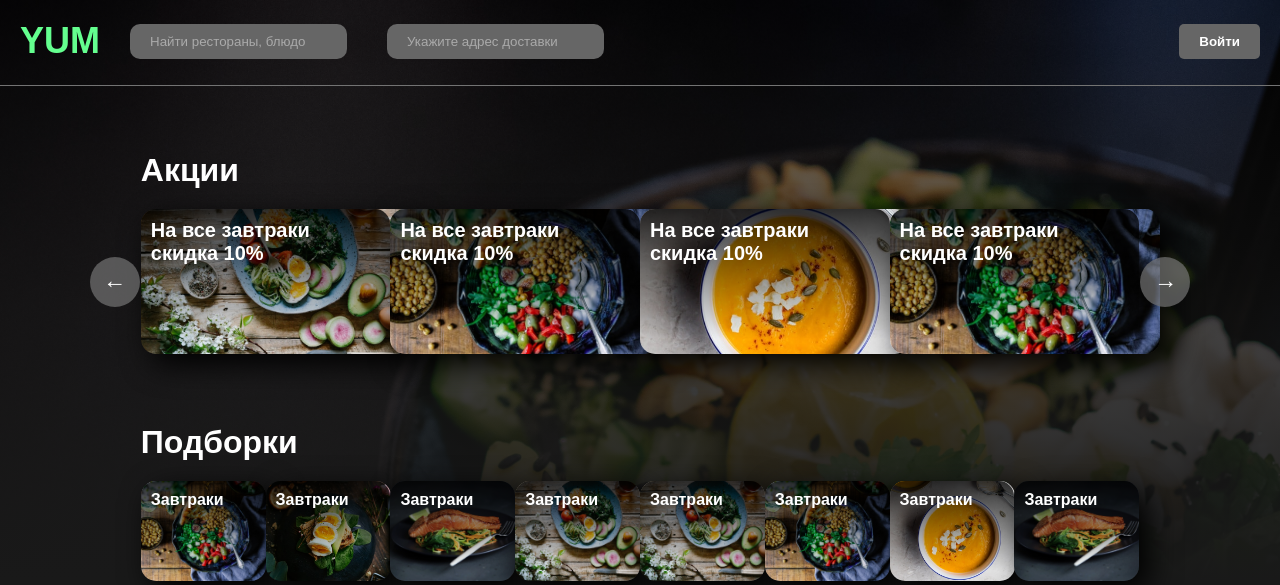
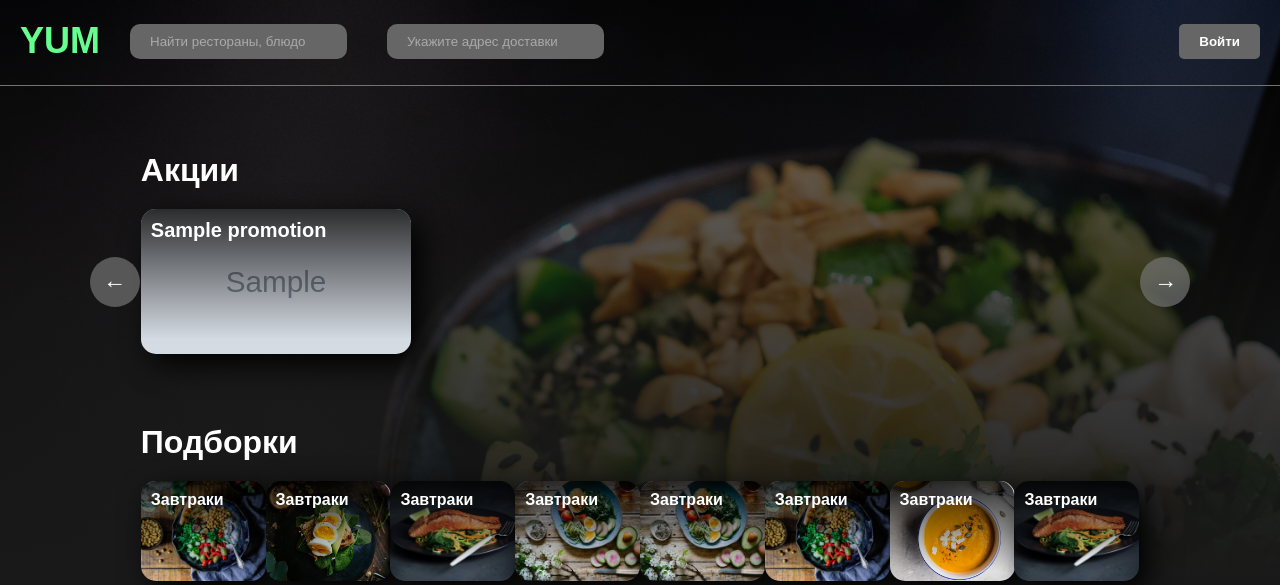
Before and after one commit to kathlleen/yum-env, a Django app: page / in a window 1280 px wide. Shown: the top 585 px of the page. Run offline with Django 4.2, Linux system fonts and the light colour scheme; tables that the repository leaves empty hold one stand-in row (values such as "Sample post"); grey boxes marked "Sample" are stand-in pictures.

Commit message:
Promotions with urls to restaurants

```diff
--- a/yum/main/templates/main/index.html
+++ b/yum/main/templates/main/index.html
@@ -13,37 +13,18 @@
         <div class="arrow a-left">
             <p> ← </p>
         </div>
-        <div class="card">
-            <div class="card-overlay"></div>
-            <img src="{% static 'images/dish5.jpg' %}" alt="Завтрак" class="card-img">
-            <div class="card-content">
-                <h3>На все завтраки скидка 10%</h2>
+
+        {% for promotion in promotions %}
+        <a href="{% url 'menu:restaurans_menu' promotion.restaurant.slug %}">
+            <div class="card">
+                <div class="card-overlay"></div>
+                <img src="{{ promotion.image.url }}" alt="Завтрак" class="card-img">
+                <div class="card-content">
+                    <h3>{{ promotion.name }}</h2>
+                </div>
             </div>
-        </div>
-        <div class="card">
-            <div class="card-overlay"></div>
-            <img src="{% static 'images/dish2.jpg' %}" alt="Завтрак" class="card-img">
-            <div class="card-content">
-                <h3>На все завтраки скидка 10%</h2>
-            </div>
-        </div>
-
-        <div class="card">
-            <div class="card-overlay"></div>
-            <img src="{% static 'images/dish1.jpg' %}" alt="Завтрак" class="card-img">
-            <div class="card-content">
-                <h3>На все завтраки скидка 10%</h2>
-            </div>
-        </div>
-
-        <div class="card">
-            <div class="card-overlay"></div>
-            <img src="{% static 'images/dish2.jpg' %}" alt="Завтрак" class="card-img">
-            <div class="card-content">
-                <h3>На все завтраки скидка 10%</h2>
-            </div>
-        </div>
-
+        </a>
+        {% endfor %}
         <div class="arrow a-right">
             <p> → </p>
         </div>
@@ -292,7 +273,7 @@
             <img src="{% static 'img/no-photo.jpg' %}" alt="Not found image" class="card-img">
             {% endif %}
 
-<!--            <img src="{% static 'images/dish1.jpg' %}" alt="Завтрак" class="card-img">-->
+            <!--            <img src="{% static 'images/dish1.jpg' %}" alt="Завтрак" class="card-img">-->
             <a href="{% url 'menu:restaurans_menu' rest.slug %}">
                 <div class="card-content">
                     <h3>{{ rest.name }}</h3>
--- a/yum/main/views.py
+++ b/yum/main/views.py
@@ -3,6 +3,8 @@ from django.shortcuts import render
 from restaurans.models import Restaurans
 
 from menu.models import Categories
+
+from promotions.models import Promotion
 
 
 # Create your views here.
@@ -15,12 +17,14 @@ def index(request, category_slug='all'):
 	else:
 		restaurans = Restaurans.objects.filter(restaurant__category__slug=category_slug).distinct()
 
+	promotions = Promotion.objects.all()
 
 	context = {
 		'title' : "Главная страница | YUM",
 		'restaurans' : restaurans,
 		'categories' : categories,
 		'sliced_categories': sliced_categories,
+		'promotions' : promotions,
 	}
 	return render(request, 'main/index.html', context)
 
--- a/yum/promotions/models.py
+++ b/yum/promotions/models.py
@@ -10,6 +10,7 @@ class Promotion(models.Model):
     description = models.TextField(max_length=200, verbose_name="Описание акции")
     start_time = models.DateTimeField(auto_now_add=True, verbose_name="Дата начала акции")
     end_time = models.DateTimeField(auto_now_add=True, verbose_name="Дата конца акции")
+    image = models.ImageField(upload_to='promotion_images', blank=True, null=True, verbose_name='Изображение')
 
     class Meta:
         db_table = "promotion"
```
